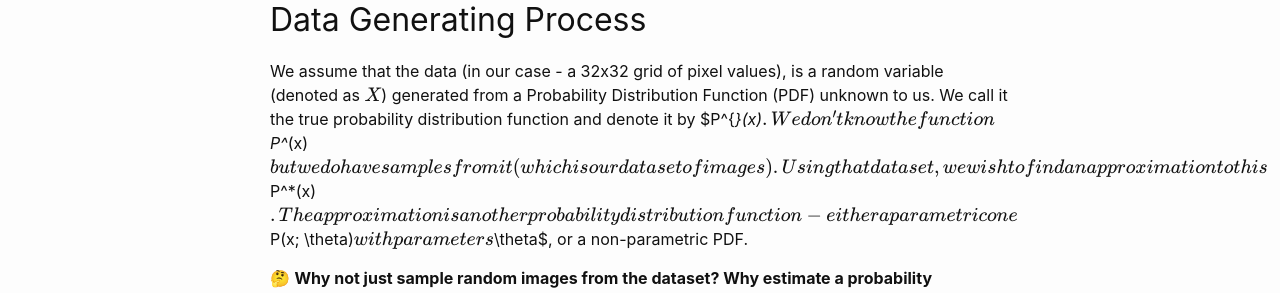
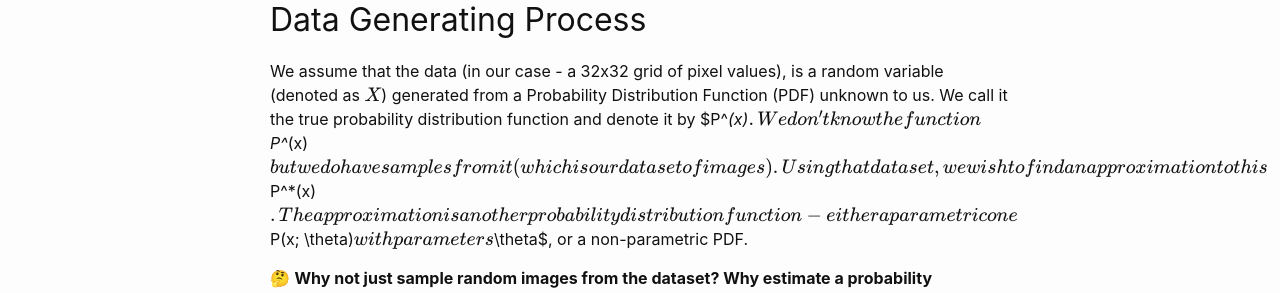
Before and after one commit to gauravtendolkar/gauravtendolkar.github.io, a Jekyll site: the page built from docs/_posts/2024-06-01-1-Learning-Probability-Distribution-Of-Data.markdown, in a window 1280 px wide. Shown: the part 810-1103 px from the top of the page. Built offline with Jekyll 4.4.1, drawn with Linux system fonts in a browser that asks for light colours; formulas are drawn with MathJax 3.

Commit message:
deep generative series

```diff
--- a/docs/_posts/2024-06-01-1-Learning-Probability-Distribution-Of-Data.markdown
+++ b/docs/_posts/2024-06-01-1-Learning-Probability-Distribution-Of-Data.markdown
@@ -16,7 +16,7 @@ Note that we are looking for probabilistic functions (also known as Probability
 
 ## Data Generating Process
 
-We assume that the data (in our case - a 32x32 grid of pixel values), is a random variable (denoted as $X$) generated from a Probability Distribution Function (PDF) unknown to us. We call it the true probability distribution function and denote it by $P^{*}(x)$. We don’t know the function $P^*(x)$ but we do have samples from it (which is our dataset of images). Using that dataset, we wish to find an approximation to this $P^*(x)$. The approximation is another probability distribution function - either a parametric one $P(x; \theta)$ with parameters $\theta$, or a non-parametric PDF.
+We assume that the data (in our case - a 32x32 grid of pixel values), is a random variable (denoted as $X$) generated from a Probability Distribution Function (PDF) unknown to us. We call it the true probability distribution function and denote it by $P^*(x)$. We don’t know the function $P^*(x)$ but we do have samples from it (which is our dataset of images). Using that dataset, we wish to find an approximation to this $P^*(x)$. The approximation is another probability distribution function - either a parametric one $P(x; \theta)$ with parameters $\theta$, or a non-parametric PDF.
 
 <div class="callout callout-info" markdown="span">
 🤔 **Why not just sample random images from the dataset? Why estimate a probability distribution to sample from?**
```
